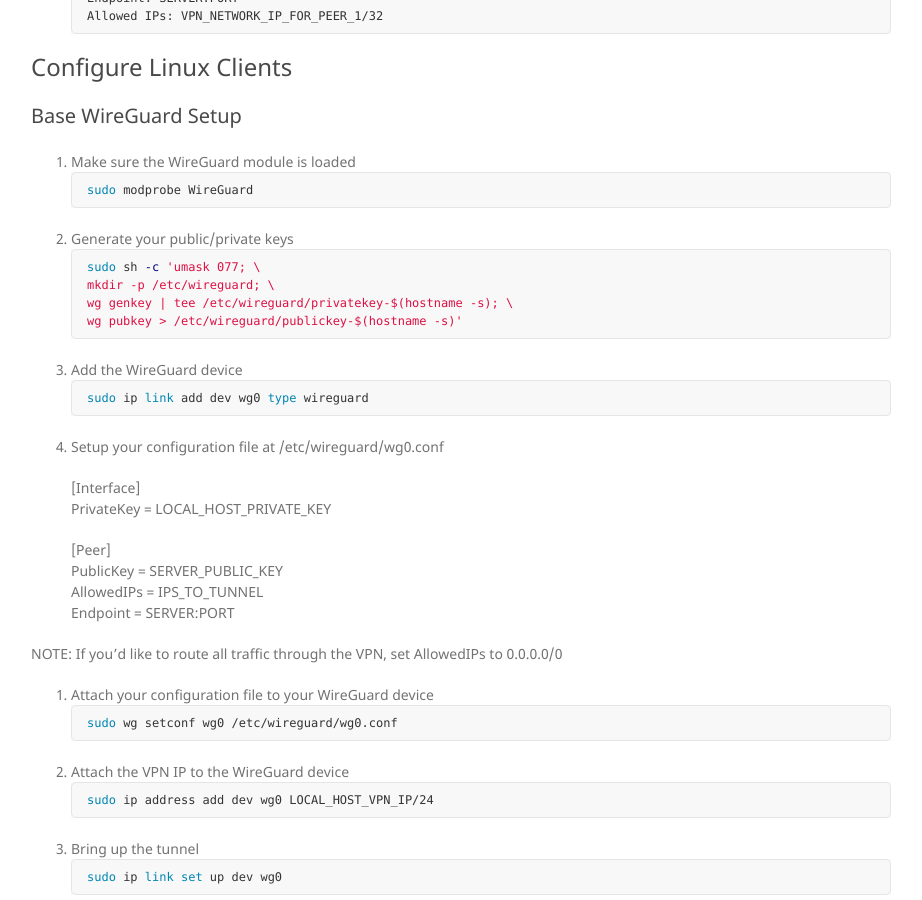
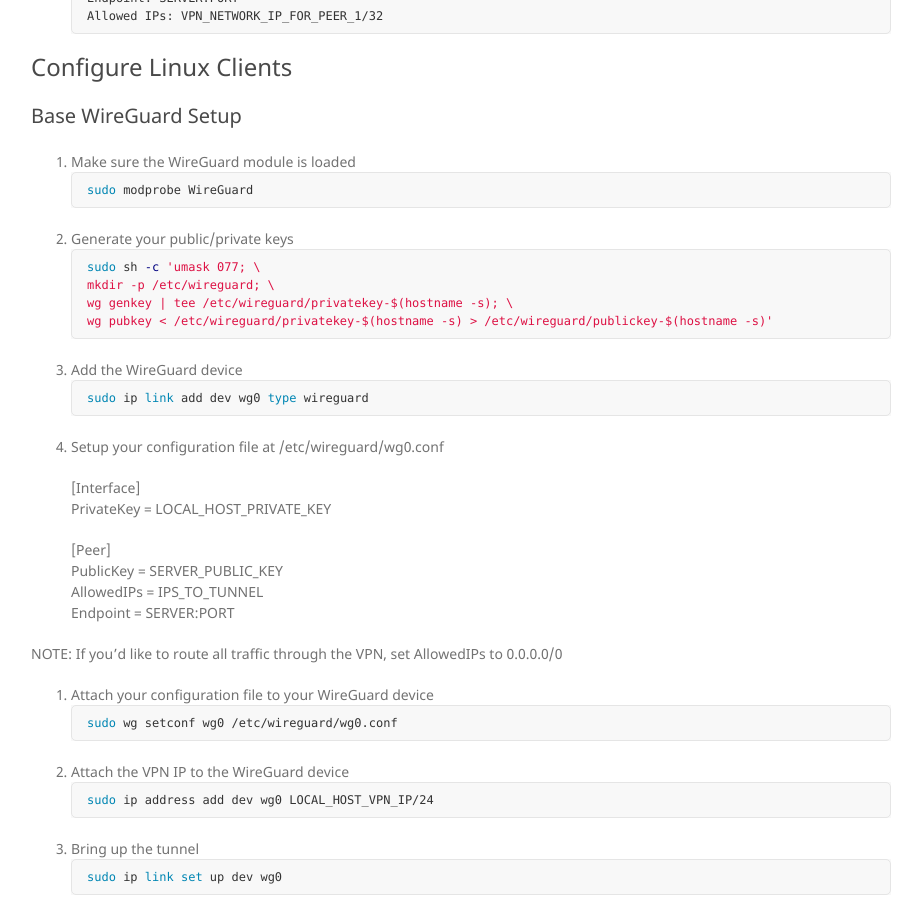
Before and after one commit to rgibert/rgibert.github.io, a Jekyll site: the page built from wiki/wireguard.md, in a window 1280 px wide and 900 px high, scrolled down 1704 px. Shown: the whole window, without its empty margins (339-1261 px from the left). Built offline with Jekyll 4.4.1, drawn with Linux system fonts in a browser that asks for light colours; nearby versions of some CDN libraries; our own code applies the rules of GitHub Pages for plain Markdown files; some of the changed lines change nothing that is shown.

Commit message:
fix linux key generation

```diff
--- a/wiki/wireguard.md
+++ b/wiki/wireguard.md
@@ -79,7 +79,7 @@
 sudo sh -c 'umask 077; \
 mkdir -p /etc/wireguard; \
 wg genkey | tee /etc/wireguard/privatekey-$(hostname -s); \
-wg pubkey > /etc/wireguard/publickey-$(hostname -s)'
+wg pubkey < /etc/wireguard/privatekey-$(hostname -s) > /etc/wireguard/publickey-$(hostname -s)'
 ~~~
 1. Add the WireGuard device
 ~~~ bash
```
